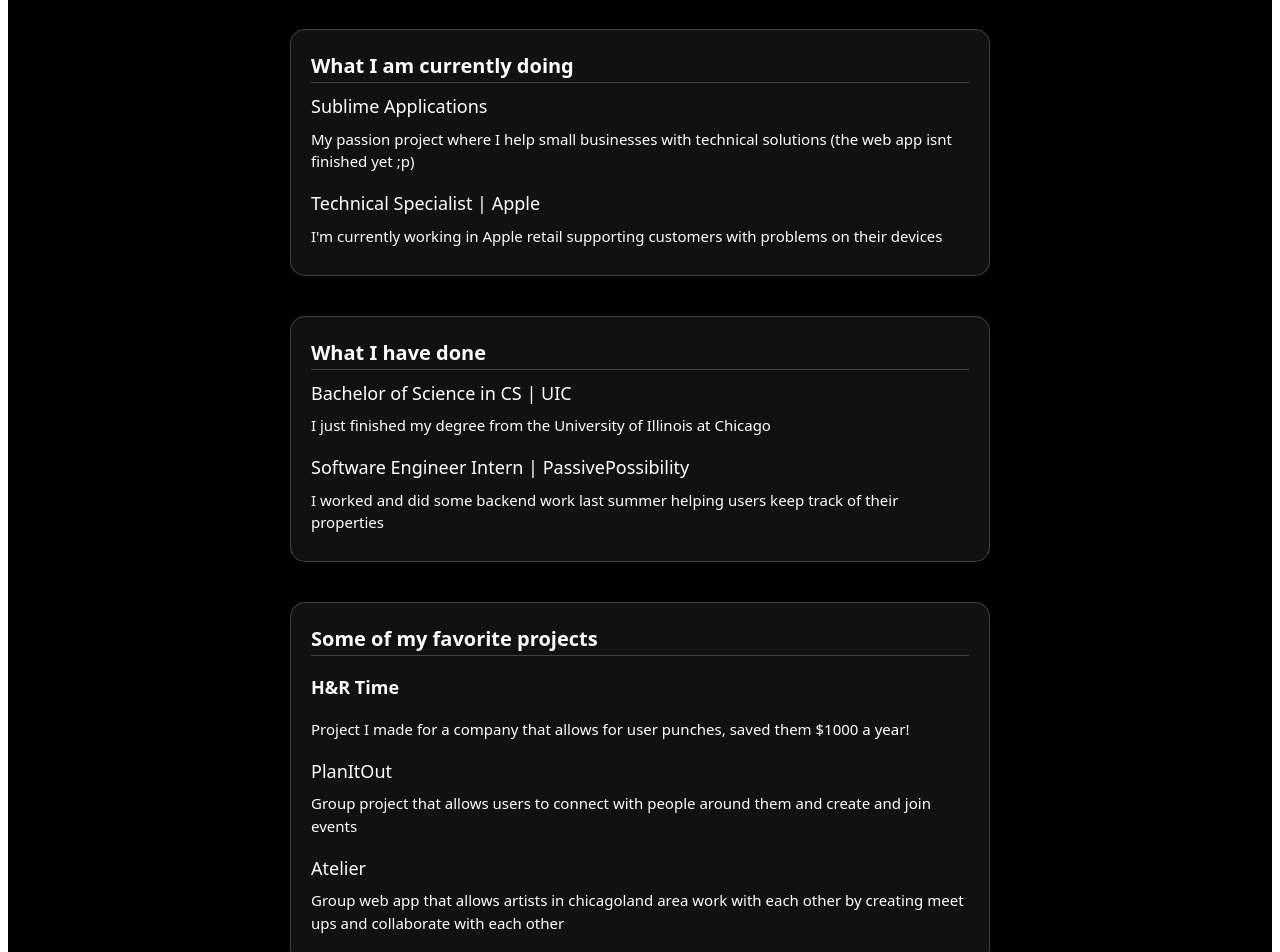
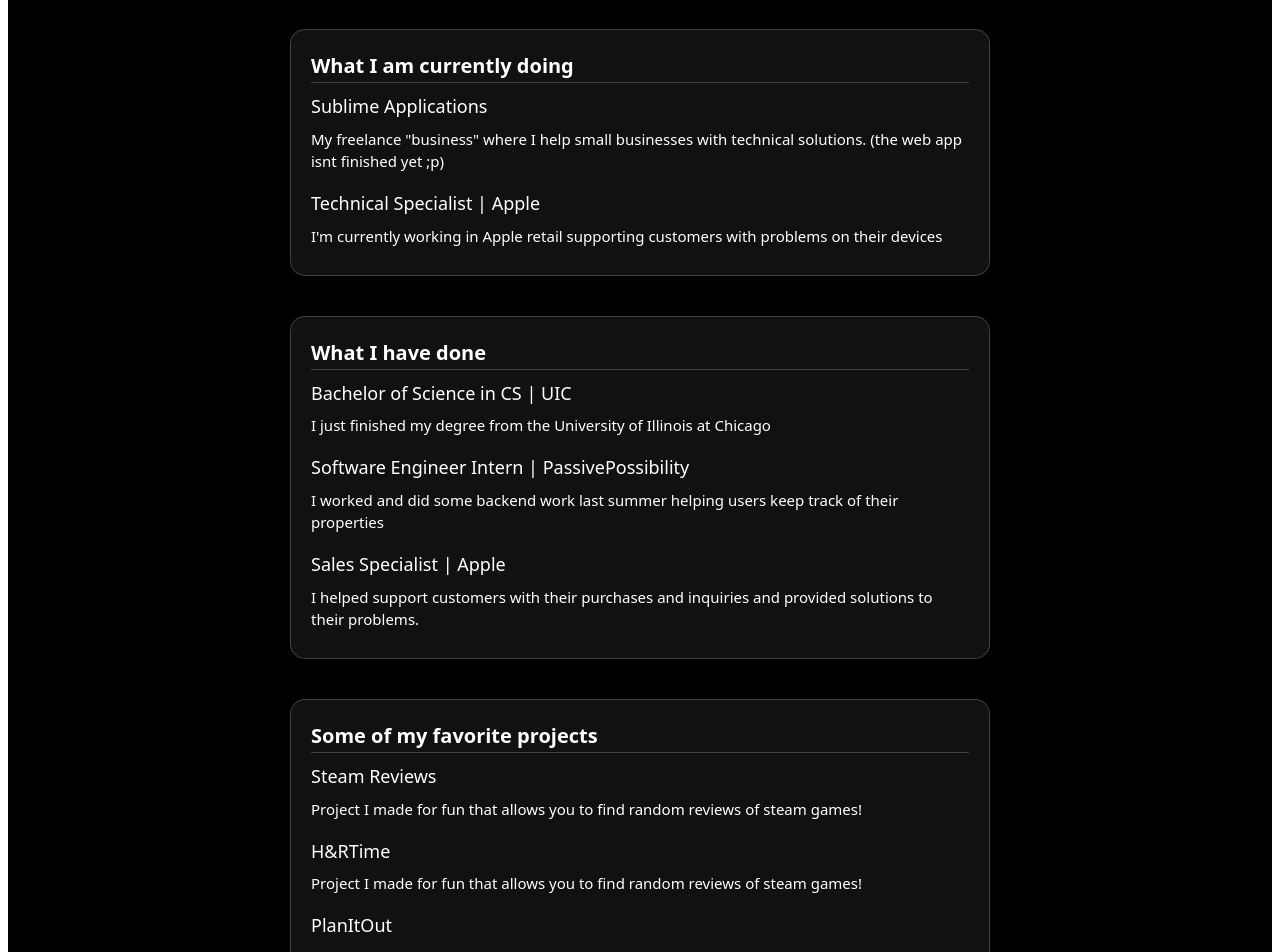
Before and after one commit to samiabushamat/PortfolioWeb, a React (Vite) app: page / in a window 1280 px wide. Shown: the part 220-1172 px from the top of the page. Built offline with nearby package versions, Linux system fonts and the light colour scheme.

Commit message:
Update Current, Past, and Projects components with improved descriptions and additional project links

```diff
--- a/src/components/Current.jsx
+++ b/src/components/Current.jsx
@@ -6,7 +6,7 @@
             <h1 className="current-title"> What I am currently doing</h1>
             <div className='divider'></div>
             <a href= "https://www.sublimeapplications.tech" className ='job' target='_blank' rel='noopener noreferrer'> Sublime Applications</a>
-            <p className='description'> My passion project where I help small businesses with technical solutions (the web app isnt finished yet ;p)</p>
+            <p className='description'> My freelance "business" where I help small businesses with technical solutions. (the web app isnt finished yet ;p)</p>
             <a href= "https://www.apple.com" className='job' target='_blank' rel='noopener noreferrer'> Technical Specialist | Apple</a>
             <p className='description'> I'm currently working in Apple retail supporting customers with problems on their devices</p>
         </div>
--- a/src/components/Past.jsx
+++ b/src/components/Past.jsx
@@ -9,6 +9,8 @@
             <p className='description'> I just finished my degree from the University of Illinois at Chicago</p>
             <a href= "https://www.passivepossibility.com/" className ='job' target='_blank' rel='noopener noreferrer'> Software Engineer Intern | PassivePossibility</a>
             <p className='description'> I worked and did some backend work last summer helping users keep track of their properties</p>
+            <a href= "https://www.apple.com/" className ='job' target='_blank' rel='noopener noreferrer'> Sales Specialist | Apple</a>
+            <p className='description'> I helped support customers with their purchases and inquiries and provided solutions to their problems.</p>
         </div>
     )
 }
--- a/src/components/Projects.jsx
+++ b/src/components/Projects.jsx
@@ -5,8 +5,10 @@
         <div className="projects-container">
             <h1 className="projects-title"> Some of my favorite projects</h1>
             <div className='divider'></div>
-            <h1 className='job'>H&R Time</h1>
-            <p className='description'> Project I made for a company that allows for user punches, saved them $1000 a year!</p>
+            <a href= "https://steam-review-randomizer.web.app/" className ='job' target='_blank' rel='noopener noreferrer'> Steam Reviews</a>
+            <p className='description'> Project I made for fun that allows you to find random reviews of steam games!</p>
+            <a href= "https://www.sublimeapplications.tech" className ='job' target='_blank' rel='noopener noreferrer'> H&RTime</a>
+            <p className='description'> Project I made for fun that allows you to find random reviews of steam games!</p>
             <a href= "https://github.com/samiabushamat/PlanItOut/blob/main/README.md" className ='job' target='_blank' rel='noopener noreferrer'> PlanItOut</a>
             <p className='description'> Group project that allows users to connect with people around them and create and join events</p>
             <a href= "https://github.com/djones59/Atelier" className='job' target='_blank' rel='noopener noreferrer'> Atelier</a>
```
